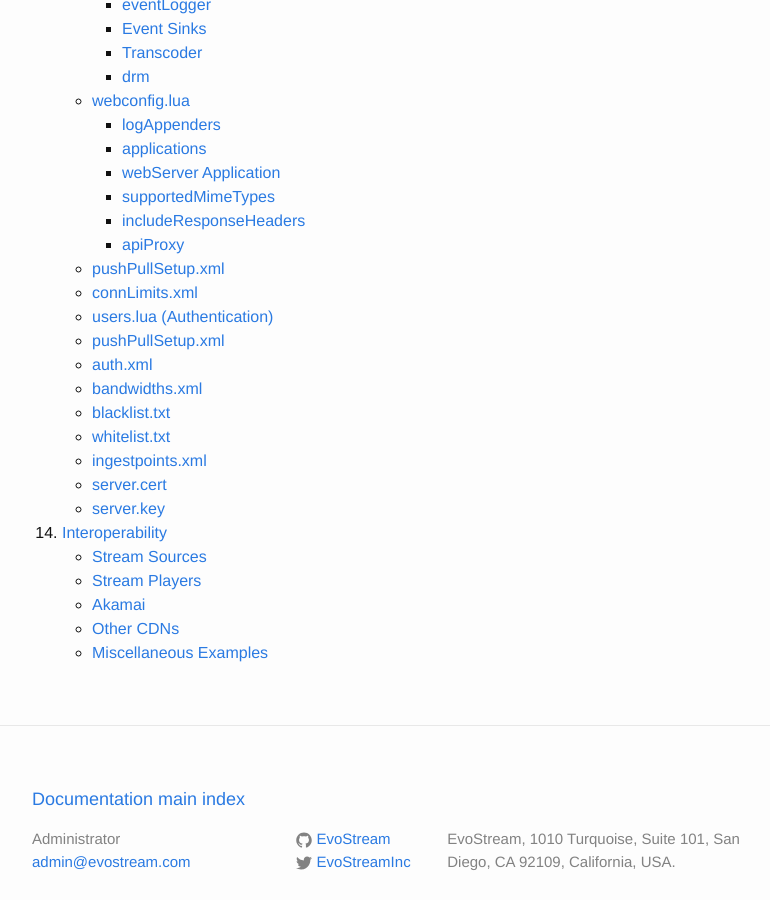
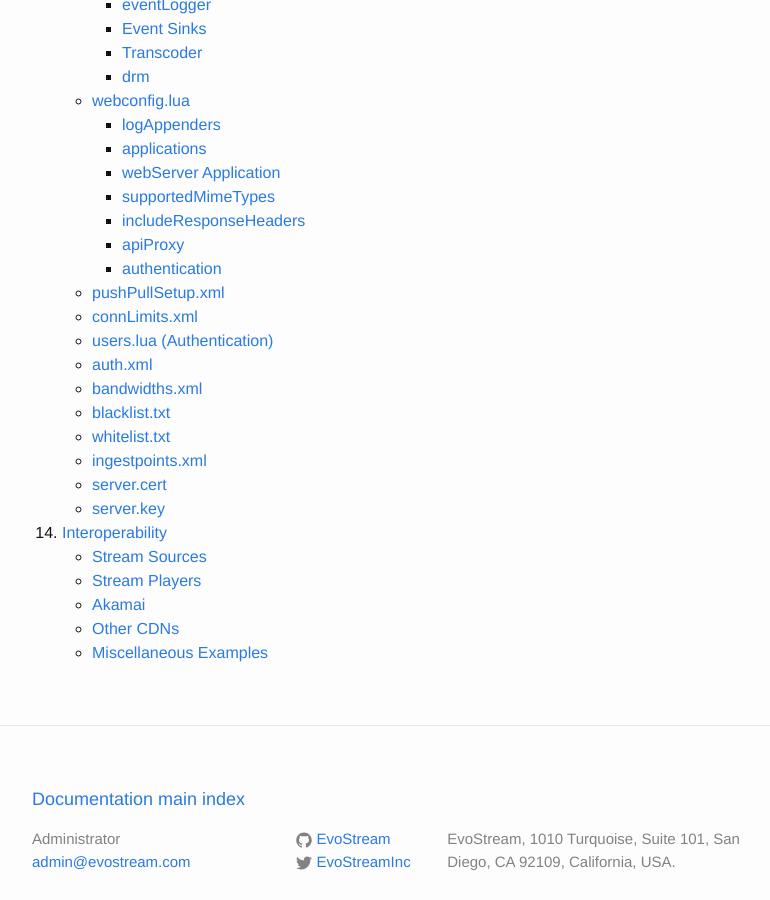
Before and after one commit to EvoStream/ems_user_guide, a Jekyll site: the page built from _posts/2016-01-01-index.md, in a window 1280 px wide and 900 px high, scrolled down 3453 px. Shown: the whole window, without its empty margins (238-1008 px from the left). Built offline with Jekyll 4.4.1, drawn with Linux system fonts in a browser that asks for light colours.

Commit message:
added authentication
added authentication
remove duplicate entry
updated apiproxy

```diff
--- a/_posts/2016-01-01-index.md
+++ b/_posts/2016-01-01-index.md
@@ -155,10 +155,10 @@ permalink: table_of_contents
        - [supportedMimeTypes]({{site.url}}{{site.baseurl}}/webconfigfile#supportedmimetypes)
        - [includeResponseHeaders]({{site.url}}{{site.baseurl}}/webconfigfile#includeresponseheaders)
        - [apiProxy]({{site.url}}{{site.baseurl}}/webconfigfile#apiproxy)
+       - [authentication]({{site.url}}{{site.baseurl}}/webconfigfile#authentication)
     - [pushPullSetup.xml]({{site.url}}{{site.baseurl}}/webconfigfile#pushpullsetupxml)
     - [connLimits.xml]({{site.url}}{{site.baseurl}}/webconfigfile#connlimitsxml)
     - [users.lua (Authentication)]({{site.url}}{{site.baseurl}}/webconfigfile#userslua-authentication)
-    - [pushPullSetup.xml]({{site.url}}{{site.baseurl}}/webconfigfile#pushpullsetupxml)
     - [auth.xml]({{site.url}}{{site.baseurl}}/webconfigfile#authxml)
     - [bandwidths.xml]({{site.url}}{{site.baseurl}}/webconfigfile#bandwidthsxml)
     - [blacklist.txt]({{site.url}}{{site.baseurl}}/webconfigfile#blacklisttxt)
```
